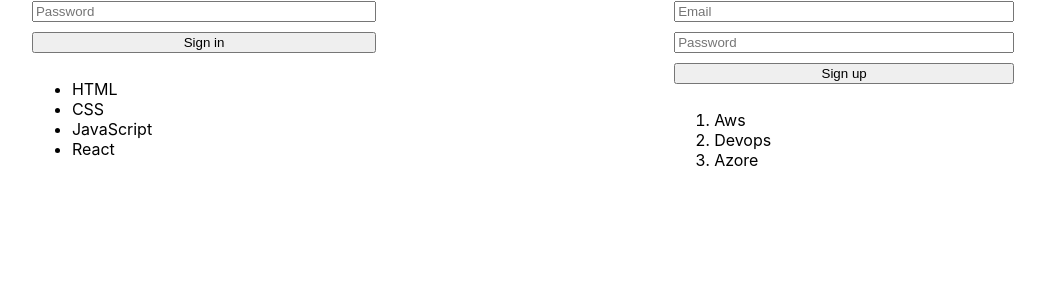
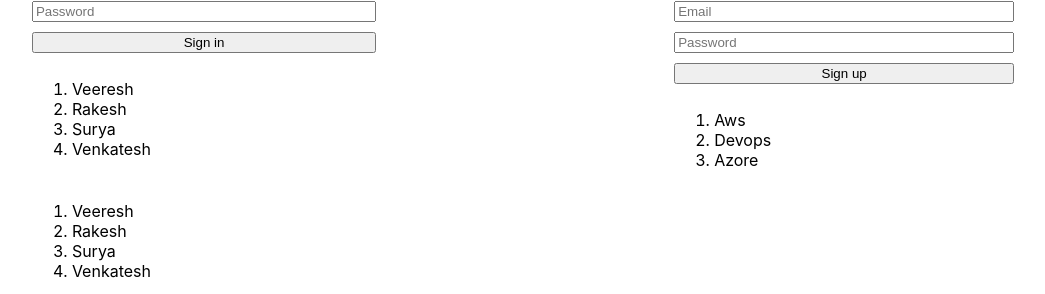
Before and after one commit to VeereshaS431/React-tasks, a React (Create React App) app: page / in a window 1280 px wide. Shown: the part 527-821 px from the top of the page, without its empty margins (117-1162 px from the left). Before the commit the page ends 800 px from the top, so only its background shows below. Built offline with nearby package versions, Linux system fonts and the light colour scheme.

Commit message:
list added

```diff
--- a/src/App.js
+++ b/src/App.js
@@ -9,6 +9,7 @@ import CustomForm from './classComponents/formClass';
 import CustomList from './classComponents/listClass';
 import CustomTables from './classComponents/tableclass';
 import Customimg from './classComponents/imggClass';
+import List from './functionComponents/list';
 
 function App() {
   return (
@@ -19,6 +20,7 @@ function App() {
         <Tables />
         <Forms />
         <Lists />
+        <List/>
       </div>
 
       <div className='classComp'>
--- /dev/null
+++ b/src/functionComponents/list.js
@@ -0,0 +1,11 @@
+var List=(()=>{
+    return(
+        <ol>
+            <li>Veeresh</li>
+            <li>Rakesh</li>
+            <li>Surya</li>
+            <li>Venkatesh</li>
+        </ol>
+    )
+})
+export default List;
```
